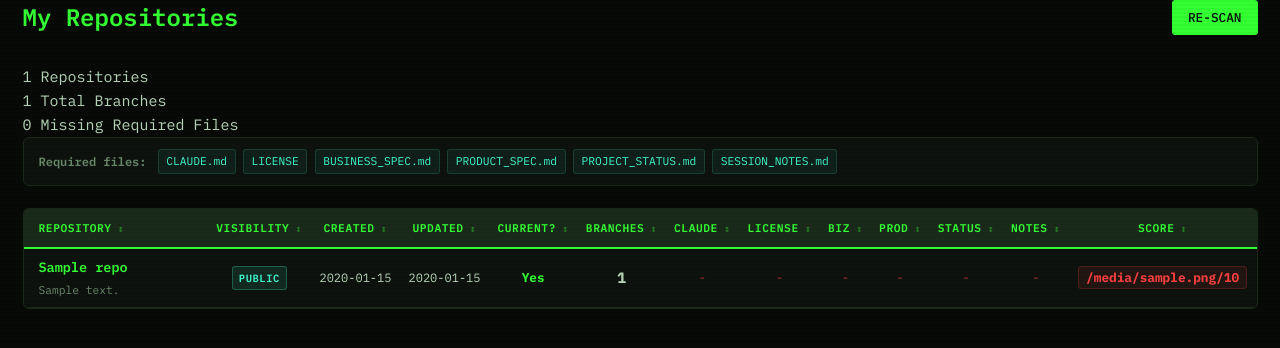
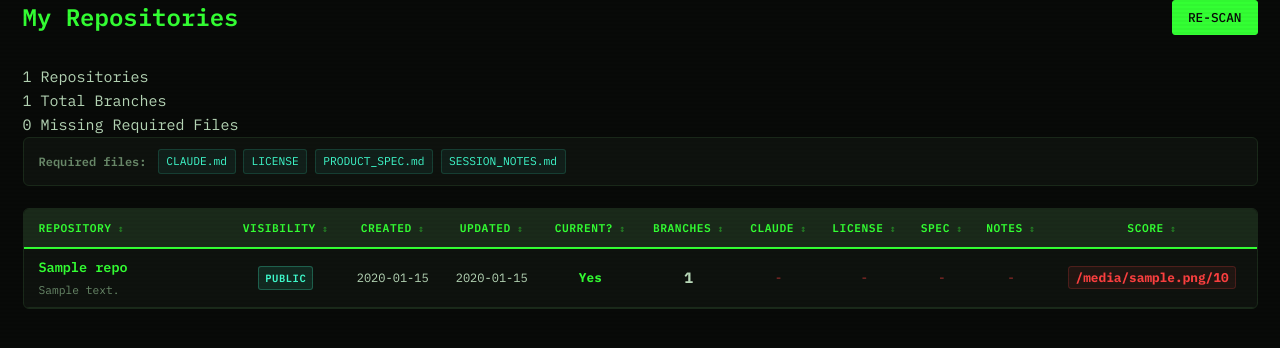
Before and after one commit to christreadaway/repodoctor2, a Flask app: template templates/dashboard.html in a window 1280 px wide. Shown: the top 348 px of the page. Run offline with Flask 3, Linux system fonts and the light colour scheme; the template is opened without the code that fills it: most values are stand-ins (such as "Sample title", 1, 10 or a date in 2020).

Commit message:
Update dashboard to require only 4 files: CLAUDE.md, LICENSE, PRODUCT_SPEC.md, SESSION_NOTES.md
Removed BUSINESS_SPEC.md and PROJECT_STATUS.md from required files.
Renamed PROD column heading to SPEC. Updated both Flask and Netlify versions.

https://claude.ai/code/session_0113QU6dqdZ9516MUknDPu88

```diff
--- a/app.py
+++ b/app.py
@@ -221,9 +221,7 @@ def repo_detail(owner, name):
 
     # Fetch file contents for the spec files
     spec_files = {
-        "BUSINESS_SPEC": None,
         "PRODUCT_SPEC": None,
-        "PROJECT_STATUS": None,
         "SESSION_NOTES": None,
     }
 
@@ -406,7 +404,7 @@ def generate_project_summaries():
             file_map[stem] = f
 
         spec_content = {}
-        for key in ["product_spec", "business_spec", "project_status", "session_notes"]:
+        for key in ["product_spec", "session_notes"]:
             actual_name = file_map.get(key)
             if actual_name:
                 content = client.get_file_content(owner, name, actual_name, ref=ref)
@@ -425,8 +423,8 @@ def generate_project_summaries():
             # No specs or description — generate a minimal summary
             models.save_project_summary(name, {
                 "what_it_does": f"{name} — no spec files or description available.",
-                "how_finished": "Unknown — no PROJECT_STATUS or spec files found.",
-                "next_steps": ["Add PRODUCT_SPEC.md with project description", "Add PROJECT_STATUS.md with progress tracking"],
+                "how_finished": "Unknown — no spec files found.",
+                "next_steps": ["Add PRODUCT_SPEC.md with project description", "Add SESSION_NOTES.md with session tracking"],
             })
             skipped += 1
             continue
--- a/github_client.py
+++ b/github_client.py
@@ -194,11 +194,9 @@ class GitHubClient:
                 stem_to_actual[fl] = f
 
         required = {
-            "BUSINESS_SPEC.md": "business_spec",
             "CLAUDE.md": "claude",
             "LICENSE": "license",
             "PRODUCT_SPEC.md": "product_spec",
-            "PROJECT_STATUS.md": "project_status",
             "SESSION_NOTES.md": "session_notes",
         }
         results = {}
--- a/templates/dashboard.html
+++ b/templates/dashboard.html
@@ -37,7 +37,7 @@
         <span class="stat-label">Total Branches</span>
     </div>
     <div class="summary-stat">
-        {% set repos_missing_files = scan_results.repos | selectattr('files_present', 'lt', 6) | list | length %}
+        {% set repos_missing_files = scan_results.repos | selectattr('files_present', 'lt', 4) | list | length %}
         <span class="stat-value {% if repos_missing_files > 0 %}stat-warning{% endif %}">{{ repos_missing_files }}</span>
         <span class="stat-label">Missing Required Files</span>
     </div>
@@ -48,9 +48,7 @@
     <span class="legend-label">Required files:</span>
     <span class="legend-item">CLAUDE.md</span>
     <span class="legend-item">LICENSE</span>
-    <span class="legend-item">BUSINESS_SPEC.md</span>
     <span class="legend-item">PRODUCT_SPEC.md</span>
-    <span class="legend-item">PROJECT_STATUS.md</span>
     <span class="legend-item">SESSION_NOTES.md</span>
 </div>
 
@@ -67,11 +65,9 @@
                 <th class="col-branches sortable" data-sort="num" data-col="5">Branches</th>
                 <th class="col-file sortable" data-sort="text" data-col="6">CLAUDE</th>
                 <th class="col-file sortable" data-sort="text" data-col="7">LICENSE</th>
-                <th class="col-file sortable" data-sort="text" data-col="8">BIZ</th>
-                <th class="col-file sortable" data-sort="text" data-col="9">PROD</th>
-                <th class="col-file sortable" data-sort="text" data-col="10">STATUS</th>
-                <th class="col-file sortable" data-sort="text" data-col="11">NOTES</th>
-                <th class="col-score sortable" data-sort="text" data-col="12">Score</th>
+                <th class="col-file sortable" data-sort="text" data-col="8">SPEC</th>
+                <th class="col-file sortable" data-sort="text" data-col="9">NOTES</th>
+                <th class="col-score sortable" data-sort="text" data-col="10">Score</th>
             </tr>
         </thead>
         <tbody>
@@ -120,13 +116,7 @@
                     {% if files.get('LICENSE') %}<span class="file-ok">Y</span>{% else %}<span class="file-missing">-</span>{% endif %}
                 </td>
                 <td class="col-file">
-                    {% if files.get('BUSINESS_SPEC.md') %}<span class="file-ok">Y</span>{% else %}<span class="file-missing">-</span>{% endif %}
-                </td>
-                <td class="col-file">
                     {% if files.get('PRODUCT_SPEC.md') %}<span class="file-ok">Y</span>{% else %}<span class="file-missing">-</span>{% endif %}
-                </td>
-                <td class="col-file">
-                    {% if files.get('PROJECT_STATUS.md') %}<span class="file-ok">Y</span>{% else %}<span class="file-missing">-</span>{% endif %}
                 </td>
                 <td class="col-file">
                     {% if files.get('SESSION_NOTES.md') %}<span class="file-ok">Y</span>{% else %}<span class="file-missing">-</span>{% endif %}
@@ -137,7 +127,7 @@
             </tr>
             {% if repo.total_branch_count > 1 %}
             <tr class="branch-detail-row branch-hidden">
-                <td colspan="13">
+                <td colspan="11">
                     <div class="branch-names">
                         {% for bname in repo.branch_names %}
                         <span class="branch-tag {% if bname == repo.default_branch %}branch-default{% endif %}">{{ bname }}{% if bname == repo.default_branch %} *{% endif %}</span>
@@ -148,7 +138,7 @@
             {% endif %}
             {% if repo.error is defined and repo.error %}
             <tr class="error-row">
-                <td colspan="13">
+                <td colspan="11">
                     <span class="repo-error">Error scanning: {{ repo.error }}</span>
                 </td>
             </tr>
```
Also changed, not shown: netlify/functions/api/api.js (+4 -4 lines), netlify/functions/api/views/dashboard.html (+5 -15 lines), netlify/functions/api/views/repo_detail.html (+1 -19 lines), templates/repo_detail.html (+1 -19 lines), netlify/functions/api/lib/github-client.js.
